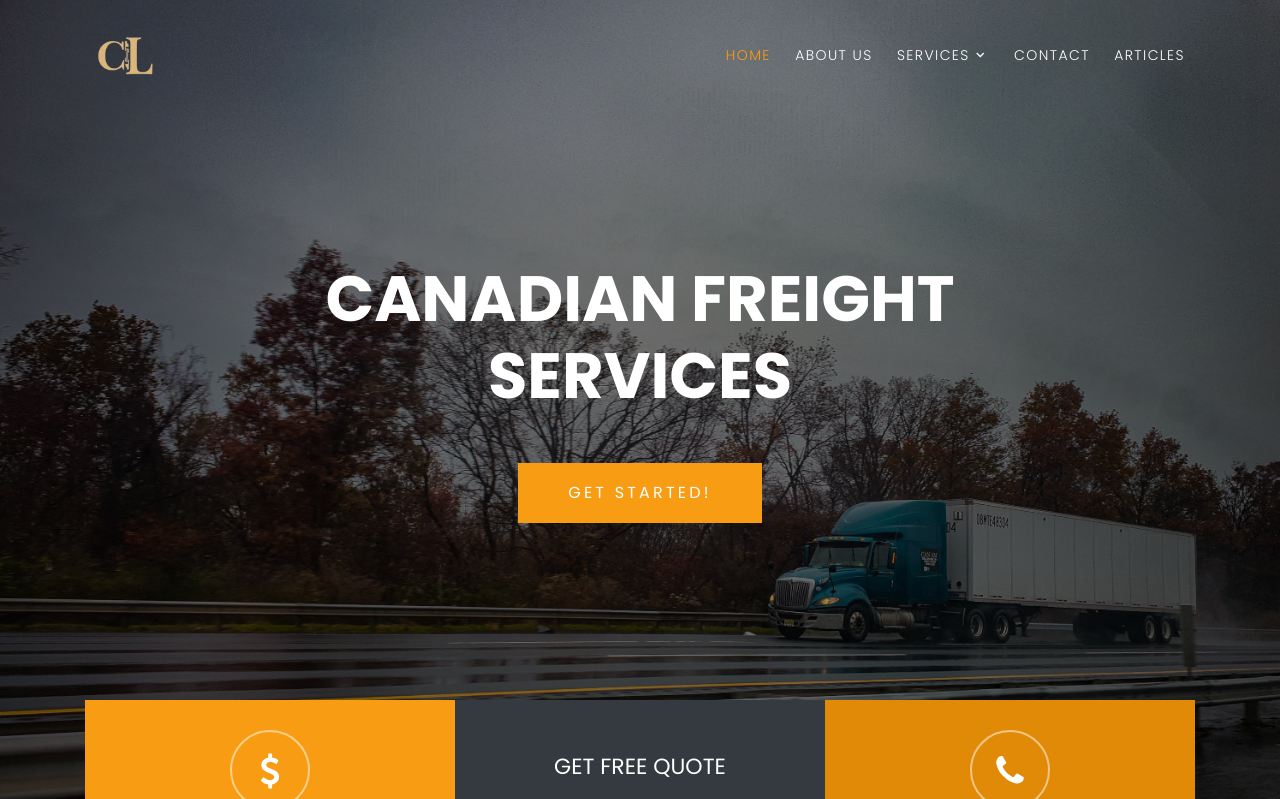
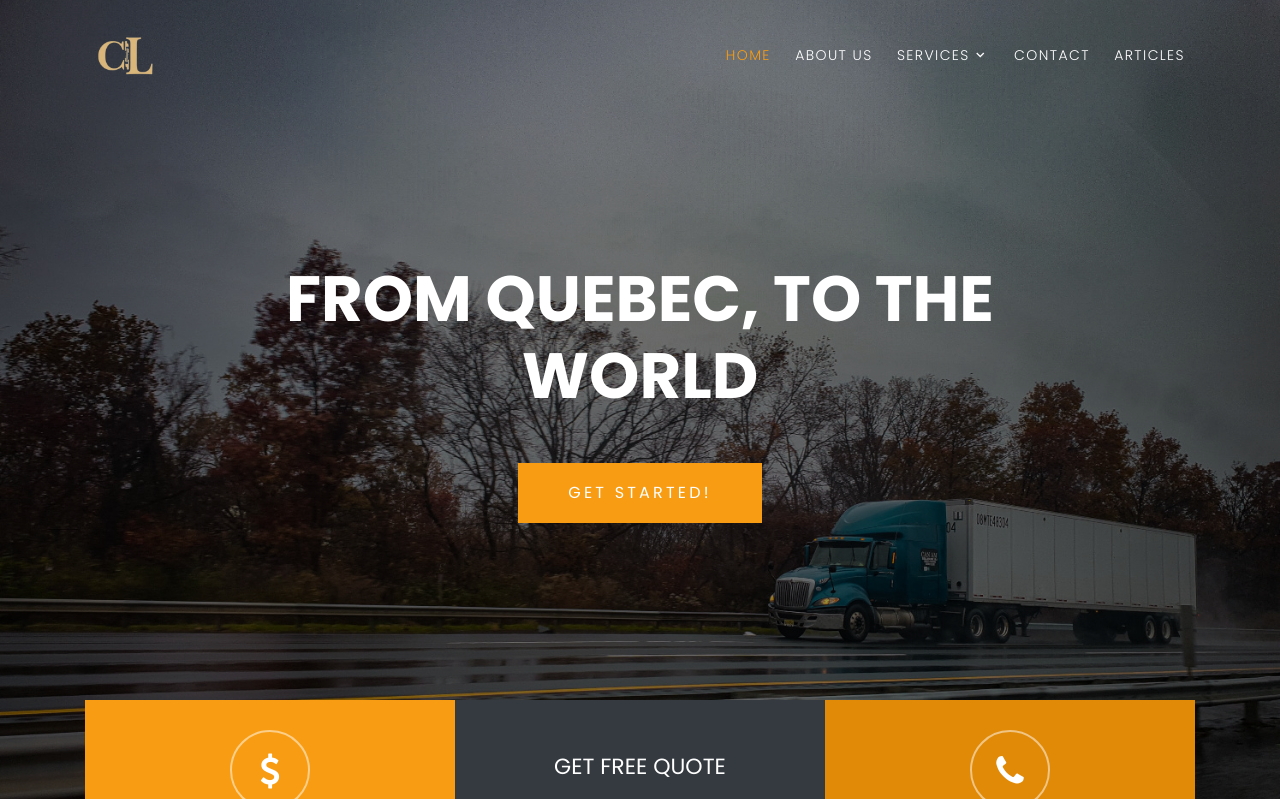
Before and after one commit to sasinduk/ClencyLogistics.CA, a Django app: page / in a window 1280 px wide. Shown: the top 799 px of the page. Run offline with Django 3.2, Linux system fonts and the light colour scheme; some libraries are stand-ins or nearby versions; some web fonts are replaced.

Commit message:
home.html

```diff
--- a/templates/home.html
+++ b/templates/home.html
@@ -21,8 +21,7 @@
                 <div class="col-md-8" data-aos="fade-up" data-aos-delay="400">
 
 
-                    <h1 class="text-white font-weight-light mb-5 text-uppercase font-weight-bold">Canadian Freight
-                        Services</h1>
+                    <h1 class="text-white font-weight-light mb-5 text-uppercase font-weight-bold">From Quebec, to the World</h1>
                     <p><a href="#menu" class="btn btn-primary py-3 px-5 text-white">Get Started!</a></p>
 
                 </div>
```
